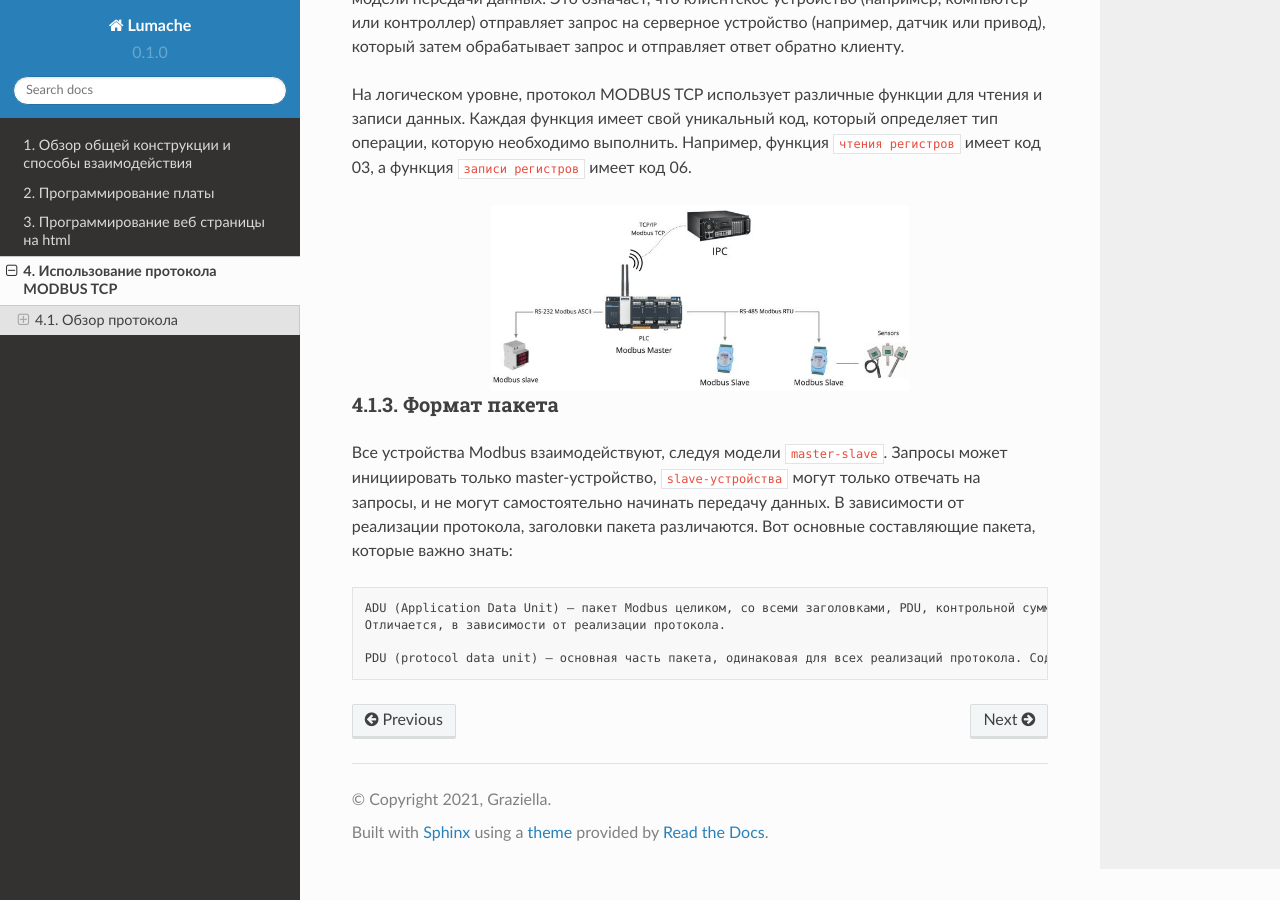
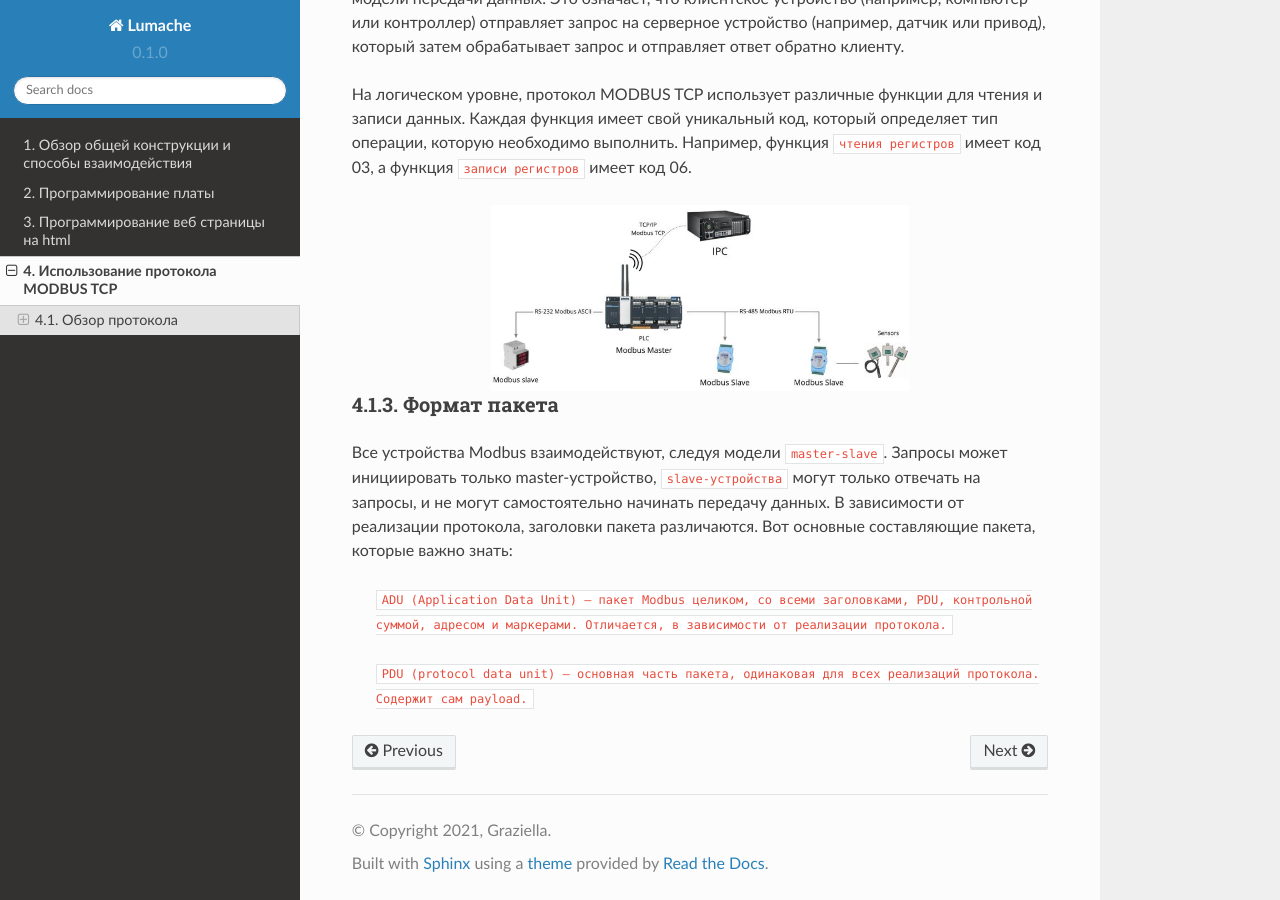
Before and after one commit to BBanwz/book_AL_GH, a Sphinx documentation site: the page built from docs/source/4/1.rst, in a window 1280 px wide and 900 px high, scrolled down 668 px. Built offline with Sphinx 7.4.7 and the Read the Docs theme 2.0.0, drawn with Linux system fonts in a browser that asks for light colours; pages that are not in the unit, such as notebooks, are missing from menus.

Commit message:
Update 1.rst

```diff
--- a/docs/source/4/1.rst
+++ b/docs/source/4/1.rst
@@ -29,9 +29,8 @@ MODBUS TCP работает по принципу ``клиент-серверн
 
 Формат пакета
 ~~~~~~~~~~~~~
-Все устройства Modbus взаимодействуют, следуя модели ``master-slave``. Запросы может инициировать только master-устройство, ``slave-устройства`` могут только отвечать на запросы, и не могут самостоятельно начинать передачу данных. В зависимости от реализации протокола, заголовки пакета различаются. Вот основные составляющие пакета, которые важно знать::
+Все устройства Modbus взаимодействуют, следуя модели ``master-slave``. Запросы может инициировать только master-устройство, ``slave-устройства`` могут только отвечать на запросы, и не могут самостоятельно начинать передачу данных. В зависимости от реализации протокола, заголовки пакета различаются. Вот основные составляющие пакета, которые важно знать:
 
-    ADU (Application Data Unit) — пакет Modbus целиком, со всеми заголовками, PDU, контрольной суммой, адресом и маркерами.
-    Отличается, в зависимости от реализации протокола.
+ ``ADU (Application Data Unit) — пакет Modbus целиком, со всеми заголовками, PDU, контрольной суммой, адресом и маркерами. Отличается, в зависимости от реализации протокола.``
 
-    PDU (protocol data unit) — основная часть пакета, одинаковая для всех реализаций протокола. Содержит сам payload.
+ ``PDU (protocol data unit) — основная часть пакета, одинаковая для всех реализаций протокола. Содержит сам payload.``
```
